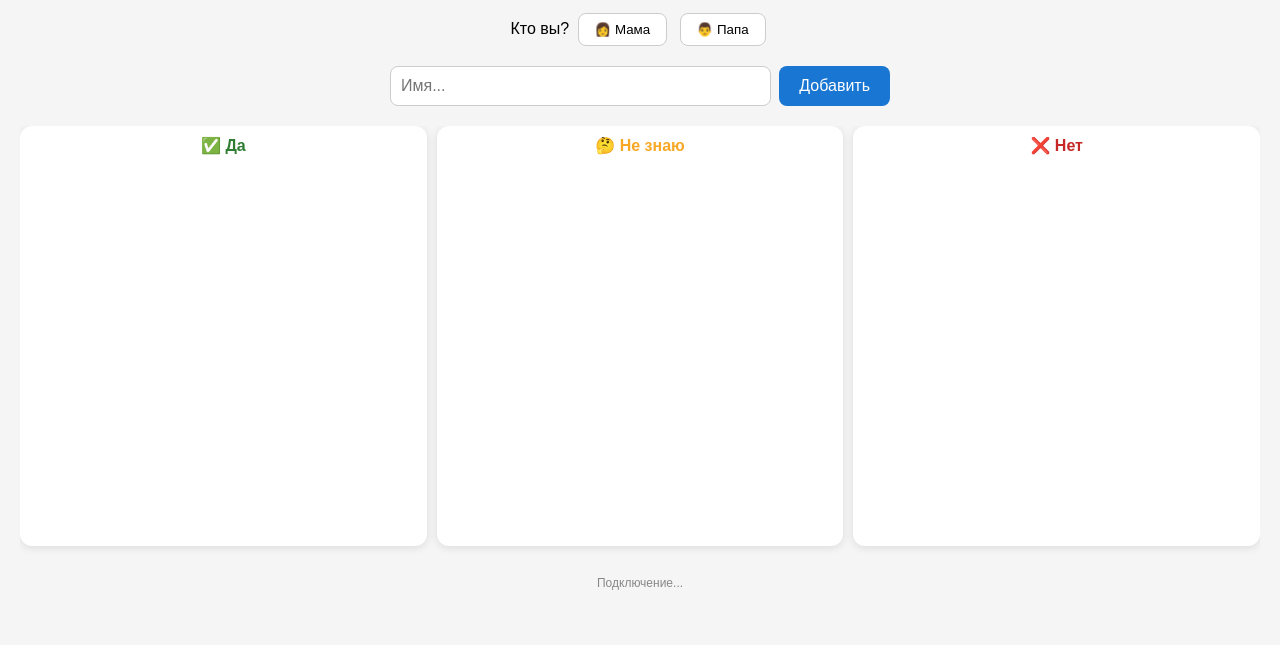
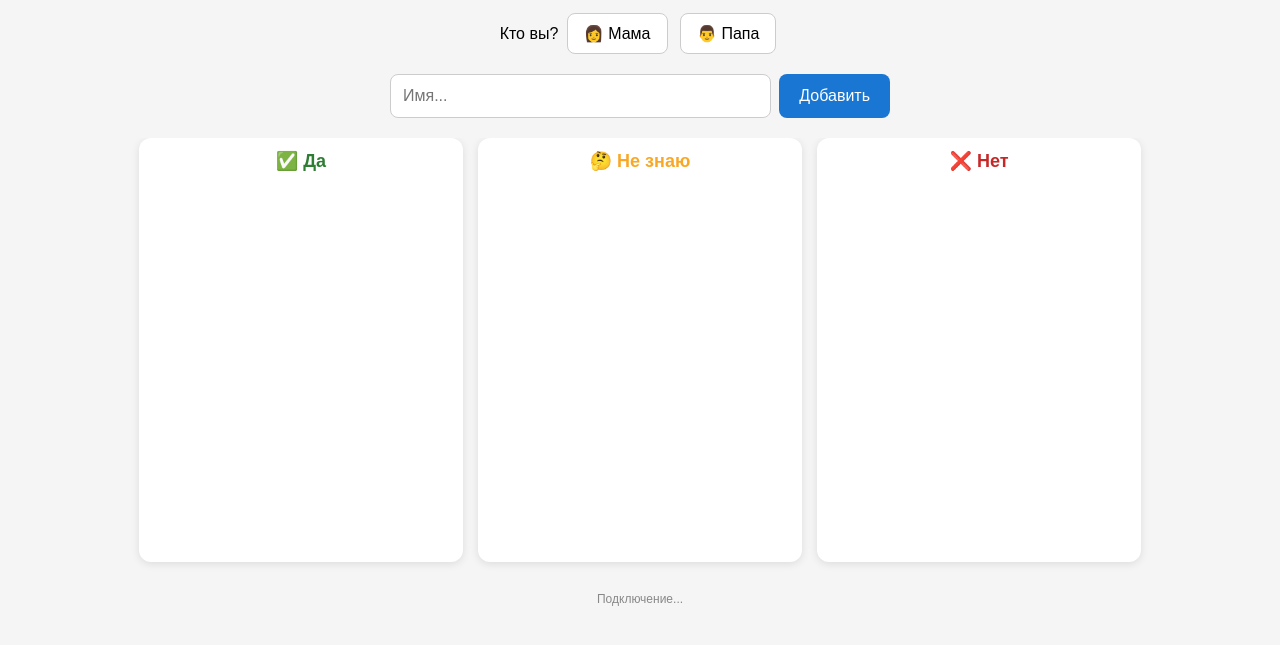
Before and after one commit to alenavsk-cloud/baby-names, a plain HTML site: page index.html in a window 1280 px wide. Shown: the part 51-696 px from the top of the page. Drawn offline with Linux system fonts and the light colour scheme; no server answers.

Commit message:
Update index.html

```diff
--- a/index.html
+++ b/index.html
@@ -5,44 +5,77 @@
 <meta name="viewport" content="width=device-width, initial-scale=1.0">
 <title>Выбор имени ребёнку</title>
 <style>
-  body { font-family: sans-serif; background: #f5f5f5; margin: 20px; -webkit-user-select: none; user-select: none; }
+  body { font-family: sans-serif; background: #f5f5f5; margin: 20px 10px; -webkit-user-select: none; user-select: none; }
   h1 { text-align: center; font-size: 24px; }
-  .who { text-align: center; margin-bottom: 10px; }
-  .who button { padding: 8px 16px; margin: 0 4px; border-radius: 8px; border: 1px solid #ccc; cursor: pointer; background: white; }
+  .who { text-align: center; margin-bottom: 15px; }
+  .who button { padding: 10px 16px; margin: 0 4px; border-radius: 8px; border: 1px solid #ccc; cursor: pointer; background: white; font-size: 16px; }
   .who button.active { background: #1976d2; color: white; border-color: #1976d2; }
-  .board { display: flex; gap: 10px; justify-content: center; flex-wrap: nowrap; overflow-x: auto; padding-bottom: 20px; }
+
+  /* --- КОНТЕЙНЕР С КОЛОНКАМИ --- */
+  .board {
+    display: flex;
+    gap: 15px;
+    justify-content: flex-start; /* На телефоне колонки прижаты влево, чтобы можно было скроллить */
+    overflow-x: auto;
+    padding-bottom: 20px;
+    -webkit-overflow-scrolling: touch; /* Плавный скролл на iOS */
+  }
+
   .column {
-    background: white; border-radius: 12px; padding: 10px;
-    width: 32%; min-width: 100px; min-height: 400px;
+    background: white;
+    border-radius: 12px;
+    padding: 12px;
+    flex: 0 0 280px; /* Запрещаем колонкам сжиматься, фиксируем ширину 280px */
+    min-height: 400px;
     box-shadow: 0 2px 8px rgba(0,0,0,0.1);
-    display: flex; flex-direction: column;
+    display: flex;
+    flex-direction: column;
   }
-  .column h2 { text-align: center; margin-top: 0; font-size: 16px; }
+
+  .column h2 { text-align: center; margin-top: 0; font-size: 18px; }
   .col-yes h2 { color: #2e7d32; }
   .col-no h2 { color: #c62828; }
   .col-maybe h2 { color: #f9a825; }
 
-  /* --- НОВЫЕ ЦВЕТА ДЛЯ ИМЕН --- */
+  /* --- ИМЕНА --- */
   .item {
-    padding: 10px; margin: 8px 0;
-    border-radius: 8px; cursor: grab;
-    display: flex; justify-content: space-between; align-items: center;
-    font-size: 15px;
+    padding: 12px;
+    margin: 8px 0;
+    border-radius: 8px;
+    cursor: grab;
+    display: flex;
+    justify-content: space-between;
+    align-items: center;
+    font-size: 17px; /* Чуть увеличили шрифт */
     box-shadow: 0 1px 3px rgba(0,0,0,0.1);
     transition: opacity 0.2s;
   }
-  .item.bg-mom { background: #dcedc8; border-left: 4px solid #8bc34a; }
-  .item.bg-dad { background: #d0e8f8; border-left: 4px solid #42a5f5; }
-  .item.bg-other { background: #e3f2fd; border-left: 4px solid #90caf9; }
+  .item.bg-mom { background: #dcedc8; border-left: 5px solid #8bc34a; }
+  .item.bg-dad { background: #d0e8f8; border-left: 5px solid #42a5f5; }
+  .item.bg-other { background: #e3f2fd; border-left: 5px solid #90caf9; }
 
-  .item .del { color: #999; cursor: pointer; font-weight: bold; margin-left: 6px; font-size: 18px; padding: 0 4px;}
+  .item .del { color: #999; cursor: pointer; font-weight: bold; margin-left: 6px; font-size: 22px; padding: 0 6px;}
   .item .del:hover { color: #c62828; }
 
+  /* --- ФОРМА ДОБАВЛЕНИЯ --- */
   .add-form { display: flex; gap: 8px; margin: 20px auto; max-width: 500px; }
-  .add-form input { flex: 1; padding: 10px; border-radius: 8px; border: 1px solid #ccc; font-size: 16px; }
-  .add-form button { padding: 10px 20px; border-radius: 8px; border: none; background: #1976d2; color: white; cursor: pointer; font-size: 16px; }
+  .add-form input { flex: 1; padding: 12px; border-radius: 8px; border: 1px solid #ccc; font-size: 16px; }
+  .add-form button { padding: 12px 20px; border-radius: 8px; border: none; background: #1976d2; color: white; cursor: pointer; font-size: 16px; }
+
   .drag-over { background: #fffde7; }
   .status { text-align: center; font-size: 12px; color: #888; margin-top: 10px; }
+
+  /* --- ДЛЯ КОМПЬЮТЕРОВ (экраны больше 768px) --- */
+  @media (min-width: 768px) {
+    .board {
+      justify-content: center; /* На ПК центрируем */
+      flex-wrap: wrap;
+    }
+    .column {
+      flex: 1; /* На ПК колонки растягиваются равномерно */
+      max-width: 300px;
+    }
+  }
 </style>
 </head>
 <body>
@@ -152,8 +185,6 @@
 
         div.className = 'item ' + colorClass;
         div.dataset.id = n.id;
-
-        // Восстановили перетаскивание для компьютера!
         div.draggable = true;
 
         div.innerHTML = '<div>' + n.text + '</div>' +
@@ -164,7 +195,6 @@
           namesRef.child(n.id).remove();
         };
 
-        // Восстановили логику перетаскивания для ПК!
         div.addEventListener('dragstart', function(e) {
           e.dataTransfer.setData('text/plain', n.id);
         });
@@ -175,7 +205,6 @@
     });
   }
 
-  // --- ТЕЛЕФОНЫ ---
   var touchItem = null;
   var touchX = 0, touchY = 0;
 
@@ -218,7 +247,6 @@
     });
   }
 
-  // --- КОМПЬЮТЕРЫ ---
   document.querySelectorAll('.column').forEach(function(col) {
     col.addEventListener('dragover', function(e) { e.preventDefault(); col.classList.add('drag-over'); });
     col.addEventListener('dragleave', function() { col.classList.remove('drag-over'); });
```
